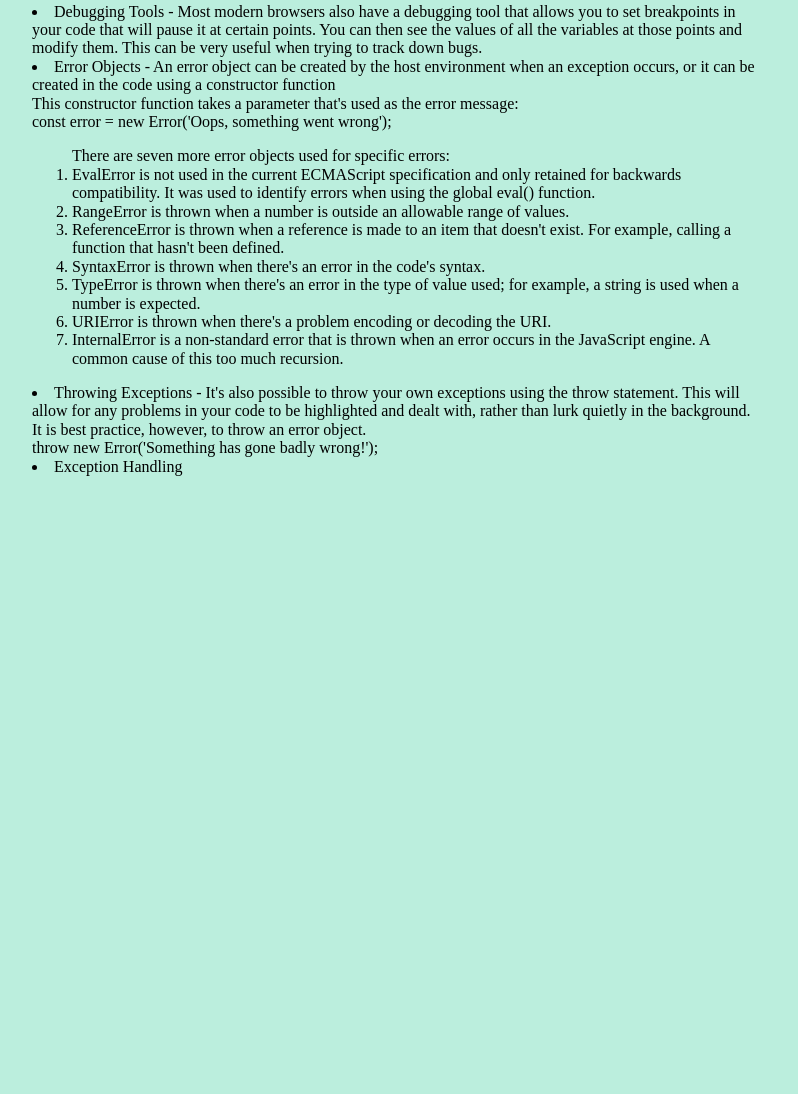
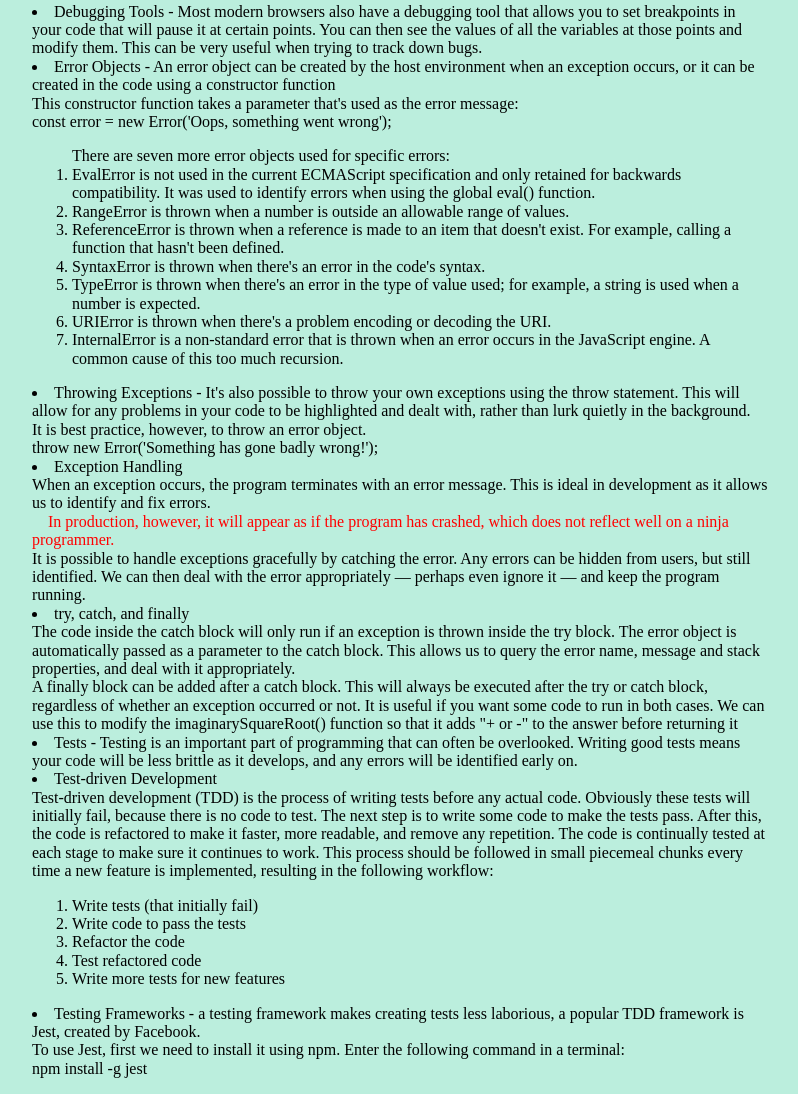
Before and after one commit to datadigitalshredder/wdd330, a plain HTML site: page week5/index.html in a window 1280 px wide. Shown: the part 1442-2536 px from the top of the page, without its empty margins (240-1038 px from the left). Before the commit the page ends 1934 px from the top, so only its background shows below. Drawn offline with nearby package versions, Linux system fonts and the light colour scheme.

Commit message:
Week 5 notes 3

```diff
--- a/week5/index.html
+++ b/week5/index.html
@@ -81,8 +81,26 @@
                 It is best practice, however, to throw an error object. <br>
                 throw new Error('Something has gone badly wrong!');</li>
         </li>
-        <li>Exception Handling</li>
-
+        <li>Exception Handling<br>
+            When an exception occurs, the program terminates with an error message. This is ideal in development as it allows us to identify and fix errors. <br>
+            <span class="red">In production, however, it will appear as if the program has crashed, which does not reflect well on a ninja programmer.</span><br>
+            It is possible to handle exceptions gracefully by catching the error. Any errors can be hidden from users, but still identified. We can then deal with the error appropriately ― perhaps even ignore it ― and keep the program running.</li>
+        <li>try, catch, and finally<br>
+            The code inside the catch block will only run if an exception is thrown inside the try block. The error object is automatically passed as a parameter to the catch block. This allows us to query the error name, message and stack properties, and deal with it appropriately.<br>
+            A finally block can be added after a catch block. This will always be executed after the try or catch block, regardless of whether an exception occurred or not. It is useful if you want some code to run in both cases. We can use this to modify the imaginarySquareRoot() function so that it adds "+ or -" to the answer before returning it</li>
+        <li>Tests - Testing is an important part of programming that can often be overlooked. Writing good tests means your code will be less brittle as it develops, and any errors will be identified early on.</li>
+        <li>Test-driven Development<br>
+            Test-driven development (TDD) is the process of writing tests before any actual code. Obviously these tests will initially fail, because there is no code to test. The next step is to write some code to make the tests pass. After this, the code is refactored to make it faster, more readable, and remove any repetition. The code is continually tested at each stage to make sure it continues to work. This process should be followed in small piecemeal chunks every time a new feature is implemented, resulting in the following workflow:
+        <ol>
+            <li>Write tests (that initially fail)</li>
+            <li>Write code to pass the tests</li>
+            <li>Refactor the code</li>
+            <li>Test refactored code</li>
+            <li>Write more tests for new features</li>
+        </ol></li>
+        <li>Testing Frameworks - a testing framework makes creating tests less laborious, a popular TDD framework is Jest, created by Facebook.<br>
+            To use Jest, first we need to install it using npm. Enter the following command in a terminal:<br>
+            npm install -g jest</li>
     </section>
 </body>
 </html>
--- a/week5/js/week5.js
+++ b/week5/js/week5.js
@@ -62,4 +62,27 @@ function squareRoot(number) {
 };
 // test the function
 console.log(squareRoot(121));
-console.log(squareRoot(-1));
+// console.log(squareRoot(-1));
+
+// Exception handling - try, catch, finally
+function imaginarySquareRoot(number) {
+    'use strict';
+    let answer;
+    try {
+        answer = String(squareRoot(number));
+    } catch(error) {
+        answer = squareRoot(-number)+"i";
+    } finally {
+        return `+ or - ${answer}`;
+    }
+}
+console.log(imaginarySquareRoot(-49));
+
+// Testing
+function itSquareRoots4() {
+    return squareRoot(4) === 2;
+}
+console.log(itSquareRoots4());
+
+// JEST
+// use this code in the terminal for installation: npm install -g jest
```
